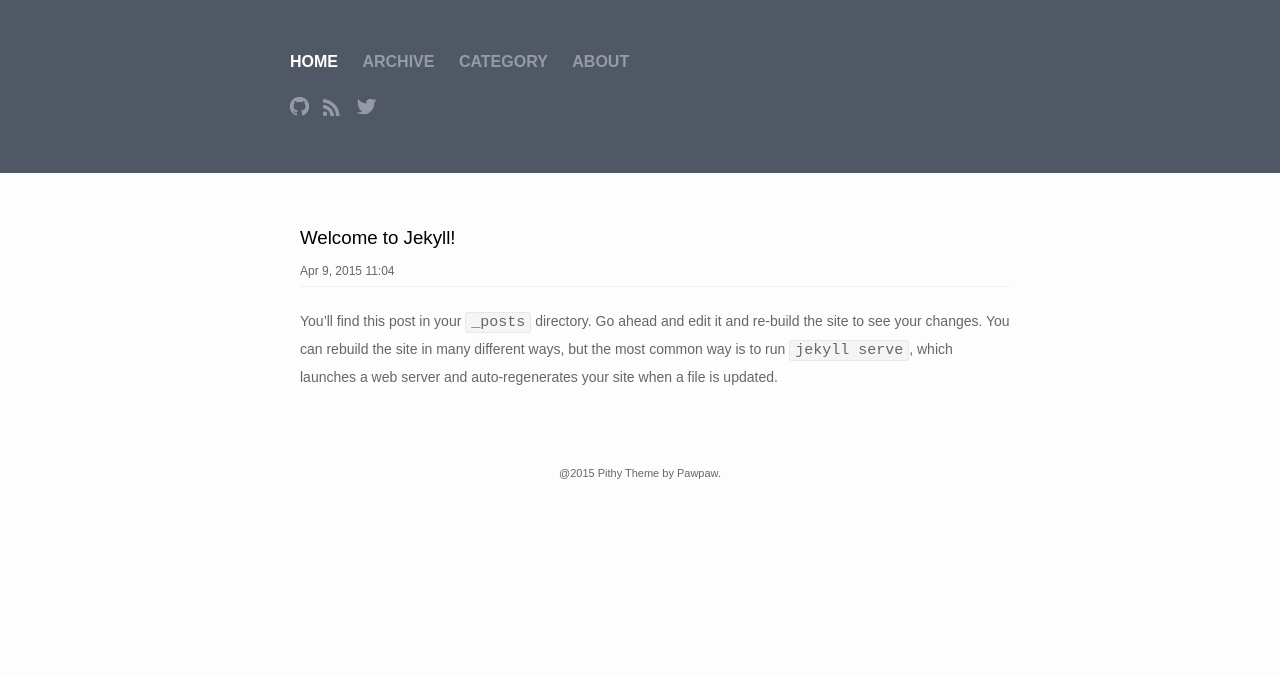
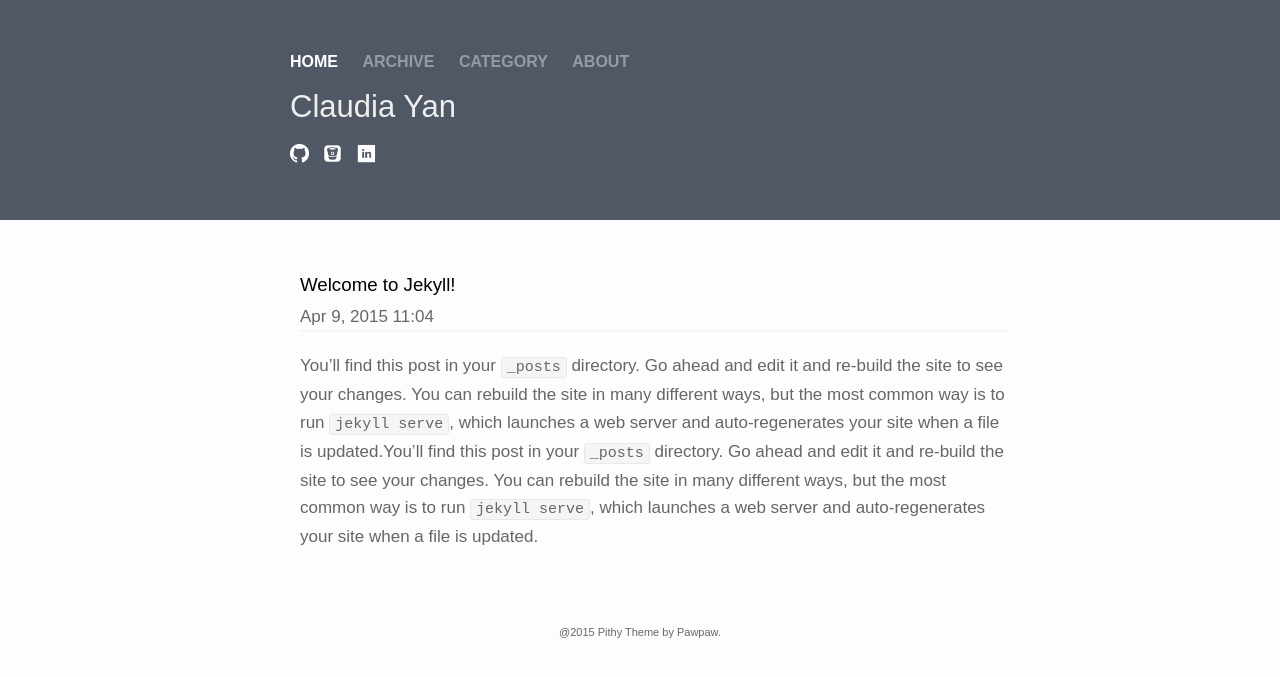
Before and after one commit to s1cyan/s1cyan.github.io, a Jekyll site: the page built from index.html, in a window 1280 px wide. Shown: the top 677 px of the page. Built offline with Jekyll 4.4.1, drawn with Linux system fonts in a browser that asks for light colours.

Commit message:
Updated with bitbucket, github and linkedin. Changed icons and other small formating things

```diff
--- a/_config.yml
+++ b/_config.yml
@@ -1,14 +1,11 @@
 # Site settings
 title: Claudia Yan
-motto:
+motto: Claudia Yan
 email: claudiab.yan@gmail.com
-description: > # this means to ignore newlines until "baseurl:"
-  Write an awesome description for your new site here. You can edit this
-  line in _config.yml. It will appear in your document head meta (for
-  Google search results) and in your feed.xml site description.
+description: My description
 baseurl: "" # the subpath of your site, e.g. /blog/
 url: "http://s1cyan.github.io" # the base hostname & protocol for your site
-twitter_username: jekyllrb
+twitter_username: s1cyan
 github_username:  s1cyan
 
 # Build settings
--- a/_includes/header.html
+++ b/_includes/header.html
@@ -50,17 +50,17 @@
 		<ul class="social-links">
 			<li>
 				<a href="https://github.com/{{ site.github_username }}" title="Github">
-					<img width="19px" height="19px" src="/images/github.png"/>
+					<img width="19px" height="19px" src="/images/github2.png"/>
 				</a>
 			</li>
 			<li>
-				<a href="/feed.xml" title="RSS">
-					<img width="19px" height="19px" src="/images/rss.png"/>
+				<a href="https://bitbucket.org/{{ site.bitbucket_username }}/" title="Bitbucket">
+					<img width="19px" height="19px" src="/images/bitbucket2.png"/>
 				</a>
 			</li>
 			<li>
-				<a href="https://twitter.com/{{ site.twitter_username }}" title="Twitter">
-					<img width="19px" height="19px" src="/images/twitter.png"/>
+				<a href="https://www.linkedin.com/in/{{ site.linkedin_profile }}/" title="LinkedIn">
+					<img width="19px" height="19px" src="/images/linkedin.png"/>
 				</a>
 			</li>
 		</ul>
--- a/_layouts/page.html
+++ b/_layouts/page.html
@@ -1,4 +1,5 @@
 ---
+title: Claudia Yan
 layout: default
 ---
 <div class="post">
--- a/_posts/2015-04-09-welcome-to-jekyll copy.markdown
+++ b/_posts/2015-04-09-welcome-to-jekyll copy.markdown
@@ -4,11 +4,13 @@ title:  "Welcome to Jekyll!"
 date:   2015-04-09 11:23:32
 categories: jekyll update
 ---
-You’ll find this post in your `_posts` directory. Go ahead and edit it and re-build the site to see your changes. You can rebuild the site in many different ways, but the most common way is to run `jekyll serve`, which launches a web server and auto-regenerates your site when a file is updated.
+You’ll find this post in your `_posts` directory. Go ahead and edit it and re-build the site to see your changes. You can rebuild the site in many different ways, but the most common way is to run `jekyll serve`, which launches a web server and auto-regenerates your site when a file is updated.You’ll find this post in your `_posts` directory. Go ahead and edit it and re-build the site to see your changes. You can rebuild the site in many different ways, but the most common way is to run `jekyll serve`, which launches a web server and auto-regenerates your site when a file is updated.
+
 
 To add new posts, simply add a file in the `_posts` directory that follows the convention `YYYY-MM-DD-name-of-post.ext` and includes the necessary front matter. Take a look at the source for this post to get an idea about how it works.
 
 Jekyll also offers powerful support for code snippets:
+
 
 {% highlight ruby %}
 def print_hi(name)
--- a/_sass/_layout.scss
+++ b/_sass/_layout.scss
@@ -78,7 +78,7 @@ li {
 
 .description {
     padding-top: 10px;
-    font-size: 12px;
+    font-size: 31px;
     line-height: 1.5em;
     color: #EEE;
 }
@@ -113,13 +113,13 @@ li {
 
 .post-meta {
 	color: #666;
-	font-size: 12px;
+	font-size: 17px;
 	margin-left: 0px;
 }
 .content {
 	margin-top: 20px;
 	color: #666;
-	font-size: 14px;
+	font-size: 17px;
 }
 
 .post-list {
```
Also changed, not shown: README.md, images/bitbucket2.png (added), images/cyan_favicon.png (added), images/github2.png (added), images/linkedin.png (added), images/twitter2.png (added).
